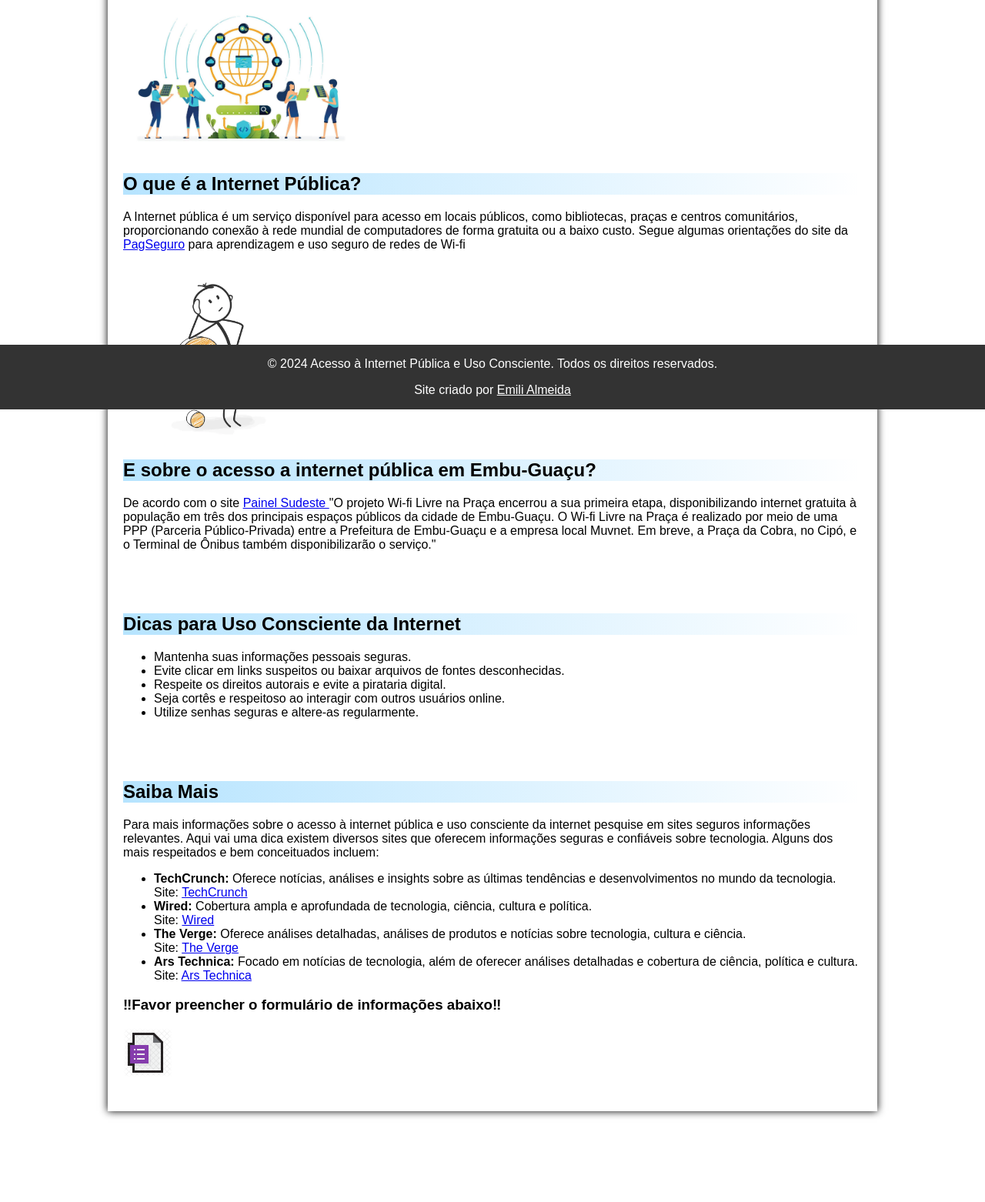
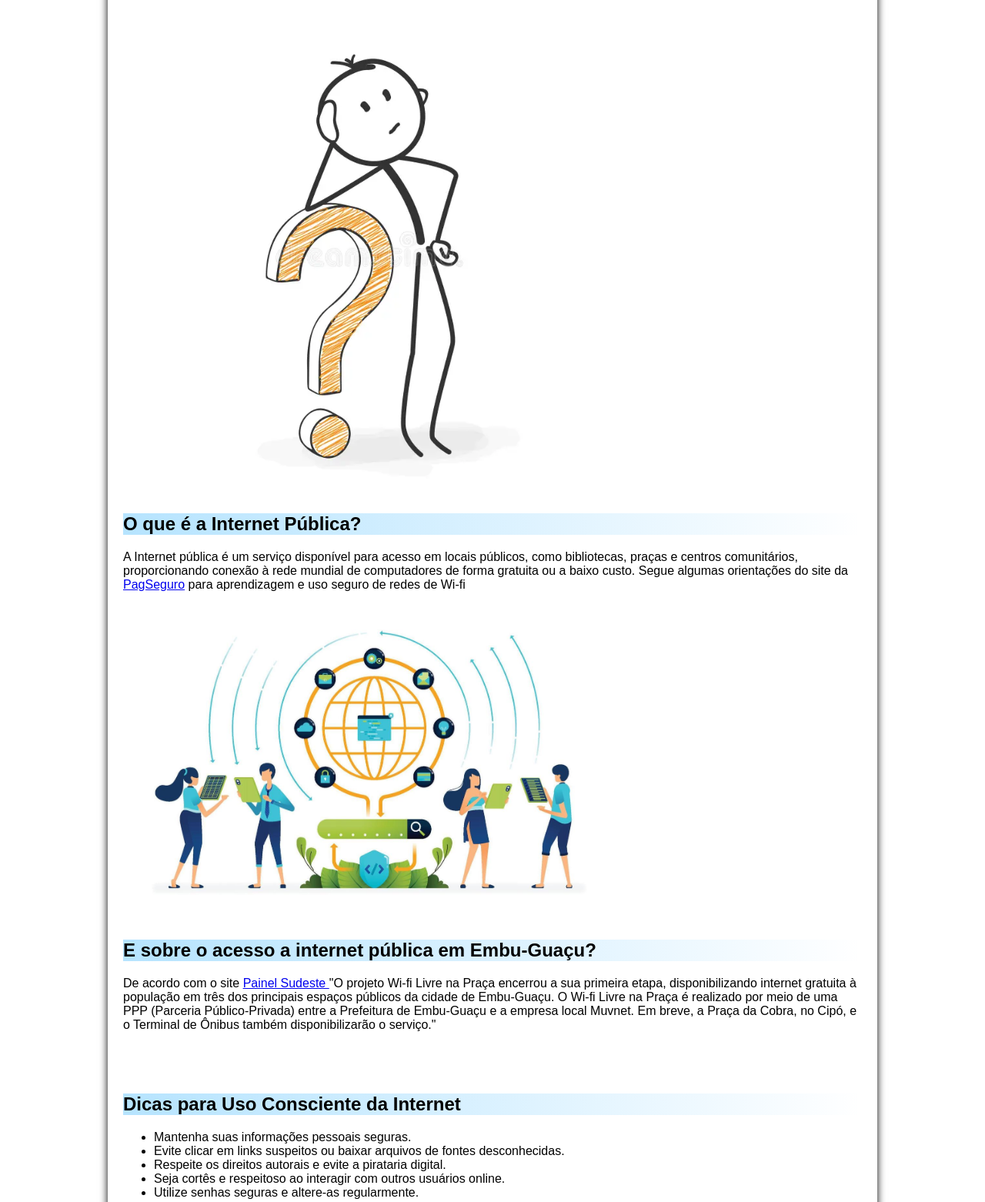
Before and after one commit to Elimi79/projeto, a plain HTML site: page index.html in a window 1280 px wide. Shown: the part 268-1830 px from the top of the page at 77% size. Before the commit the page ends 1748 px from the top, so only its background shows below. Drawn offline with Linux system fonts and the light colour scheme.

Commit message:
Atualização

```diff
--- a/index.html
+++ b/index.html
@@ -23,10 +23,14 @@
             <article>
                 <h2>A Importância do Acesso à Internet Pública e seu Impacto na Sociedade</h2>
                 <p>O acesso à internet pública desempenha um papel crucial na promoção da inclusão digital e na redução da divisão digital em todo o mundo. Em um cenário em constante evolução, onde a internet se tornou uma ferramenta fundamental para o acesso à informação, comunicação, educação e oportunidades econômicas, o acesso universal à internet pública se torna cada vez mais vital para o desenvolvimento social e econômico das comunidades.</p>
-                <img src="imagens/7382937-ilustracao-de-acesso-rede-internet-que-e-encriptada-para-seguranca-em-operacional-mecanismos-de-pesquisa-banco-de-dados-gerenciamento-de-grandes-dados-pode-ser-.jpg" alt="">
+                <picture>
+                  <img src="imagens/boneco.webp" alt="">
+                </picture>
                 <h2>O que é a Internet Pública?</h2>
                 <p>A Internet pública é um serviço disponível para acesso em locais públicos, como bibliotecas, praças e centros comunitários, proporcionando conexão à rede mundial de computadores de forma gratuita ou a baixo custo. Segue algumas orientações do site da <a target="_blank" href="https://blog.pagseguro.uol.com.br/como-usar-redes-wi-fi-publicas/">PagSeguro</a> para aprendizagem e uso seguro de redes de Wi-fi</p>
-                <img class="img1" src="imagens/figura-desenhos-animados-da-vara-stickman-com-uma-pergunta-mark-icon-looki-126833919.webp" alt="">
+                <picture>
+                   <img src="imagens/7382937-ilustracao-de-acesso-rede-internet-que-e-encriptada-para-seguranca-em-operacional-mecanismos-de-pesquisa-banco-de-dados-gerenciamento-de-grandes-dados-pode-ser-.jpg" alt="">
+                </picture>
                 <h2>E sobre o acesso a internet pública em Embu-Guaçu?</h2>
                 <p>De acordo com o site <a target="_blank" href="https://painelsudoeste.com.br/2023/11/conectividade-principais-pracas-de-embu-guacu-tem-internet-gratuita-para-a-populacao/#:~:text=O%20Wi-fi%20Livre%20na,Ônibus%20também%20disponibilizarão%20o%20serviço.">Painel Sudeste </a>"O projeto Wi-fi Livre na Praça encerrou a sua primeira etapa, disponibilizando internet gratuita à população em três dos principais espaços públicos da cidade de Embu-Guaçu. O Wi-fi Livre na Praça é realizado por meio de uma PPP (Parceria Público-Privada) entre a Prefeitura de Embu-Guaçu e a empresa local Muvnet. Em breve, a Praça da Cobra, no Cipó, e o Terminal de Ônibus também disponibilizarão o serviço."</p>
             </article>
@@ -67,7 +71,7 @@
                       </ul>
                 </p>
                 <h3> &#x203C;Favor preencher o formulário de informações abaixo&#x203C;</h3>
-                <a class="link" target="_blank" href="https://forms.gle/EJTNMCAL8x1bgcuWA"><img class="forms" src="imagens/imagem_forms.webp" alt=""></a>
+                <a class="link" target="_blank" href="https://forms.gle/EJTNMCAL8x1bgcuWA"><img class="forms" src="imagens/imagem_forms.webp" alt="externo"></a>
 
             </article>
         </section>
--- a/my.css
+++ b/my.css
@@ -49,20 +49,21 @@ article>h2{
 }
 
 img{
-    width: 24vw;
+    width: 50vw;
     height: auto;
 
 }
 
 
 img.img1{
-    width: 18vw;
+    width: 50%vw;
     height: auto;
 
 }
 a>img.forms{
     width: 5vw;
     height: auto;
+    padding: 10px;
 
 }
 div{
@@ -77,7 +78,7 @@ footer {
     color: #fff;
     text-align: center;
     bottom: 0;
-    position: fixed;
+    padding: 10px;
     width: 100%;
 }
 footer a{
```
Also changed, not shown: imagens/boneco.webp (renamed from imagens/figura-desenhos-animados-da-vara-stickman-com-uma-pergunta-mark-icon-looki-126833919.webp), 3 other files.
